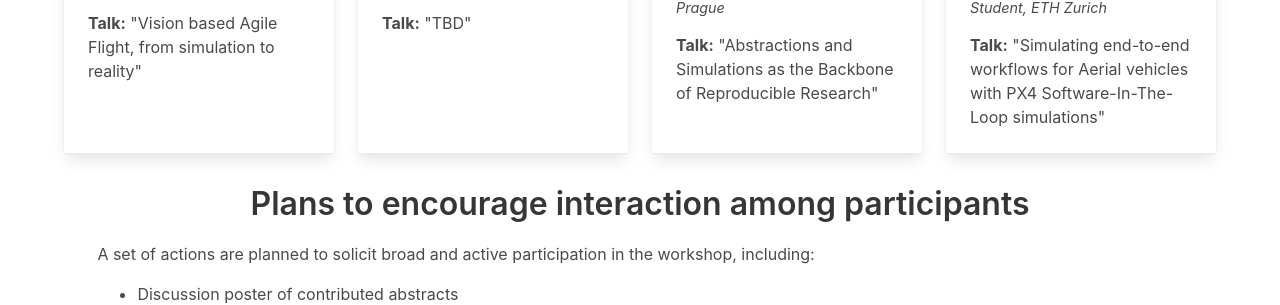
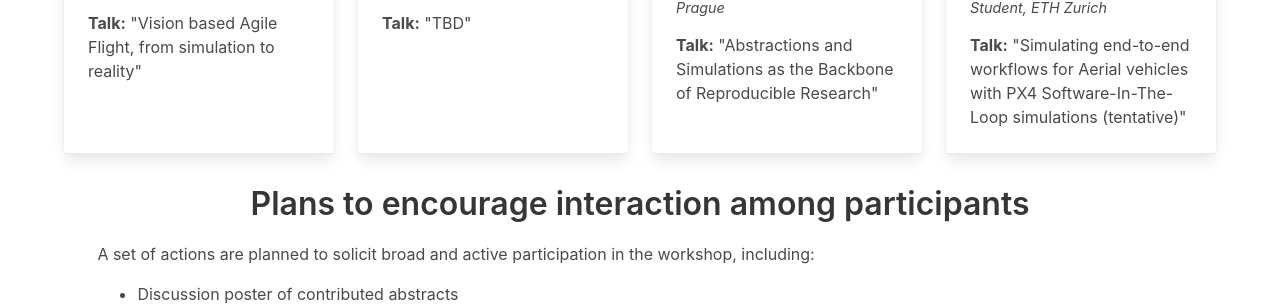
Before and after one commit to IMRCLab/workshop-uav-sims-icra2023, a Jekyll site: the page built from index.html, in a window 1280 px wide and 900 px high, scrolled down 2800 px. Shown: the part 225-530 px from the top of the window. Built offline with Jekyll 4.4.1, drawn with Linux system fonts in a browser that asks for light colours.

Commit message:
Update speakers.yml

```diff
--- a/_data/speakers.yml
+++ b/_data/speakers.yml
@@ -14,7 +14,7 @@
 - name: Jaeyoung Lim
   affiliation: PX4 Core Developer & Ph.D. Student, ETH Zurich
   image: jaoyounglim.jpg
-  talk: Simulating end-to-end workflows for Aerial vehicles with PX4 Software-In-The-Loop simulations
+  talk: Simulating end-to-end workflows for Aerial vehicles with PX4 Software-In-The-Loop simulations (tentative)
 #- name: Sakshi Mishra
 #  image: Sakshi-Headshot-ICRA23.jpg
 #  affiliation: Microsoft
```
